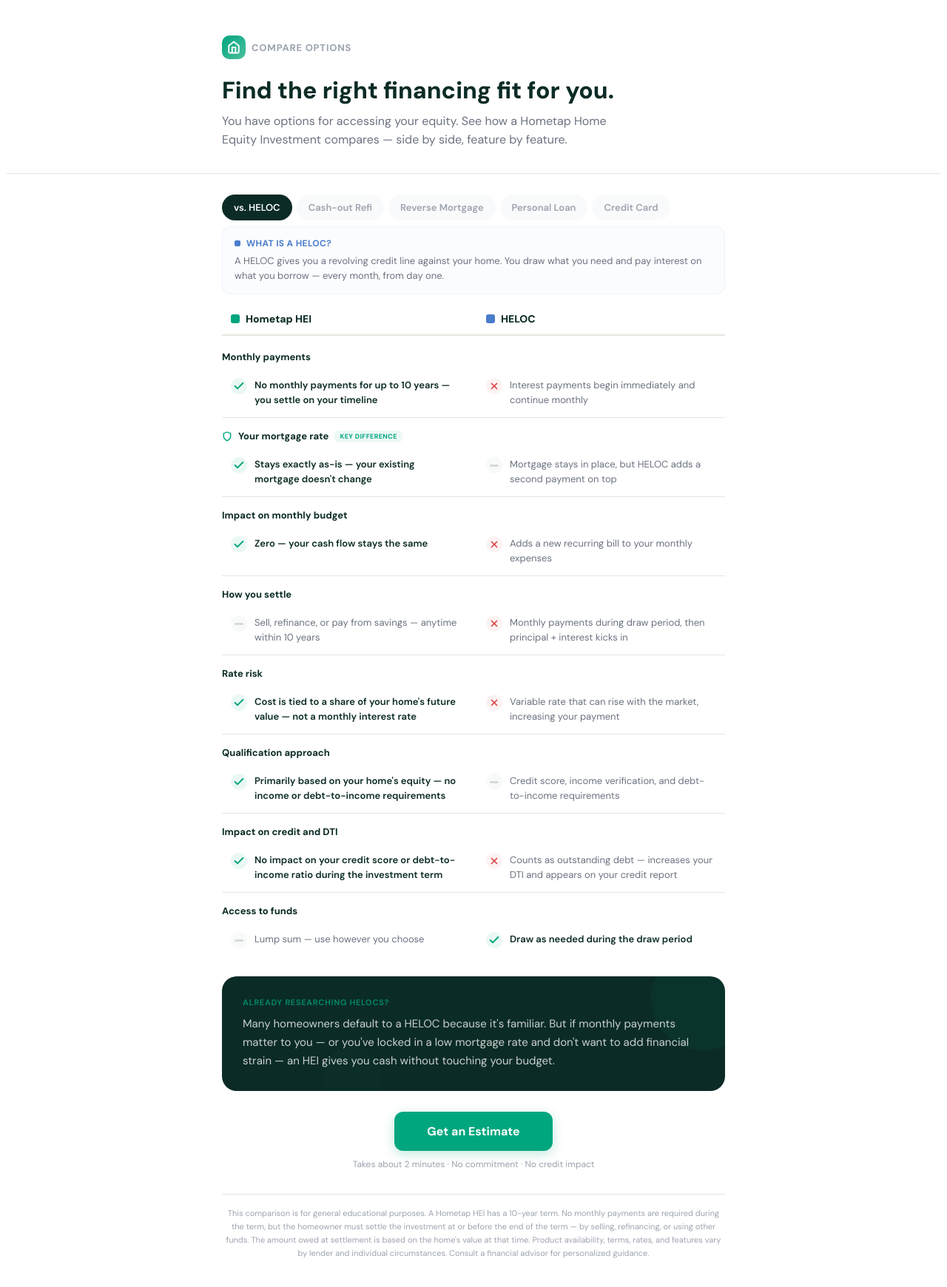
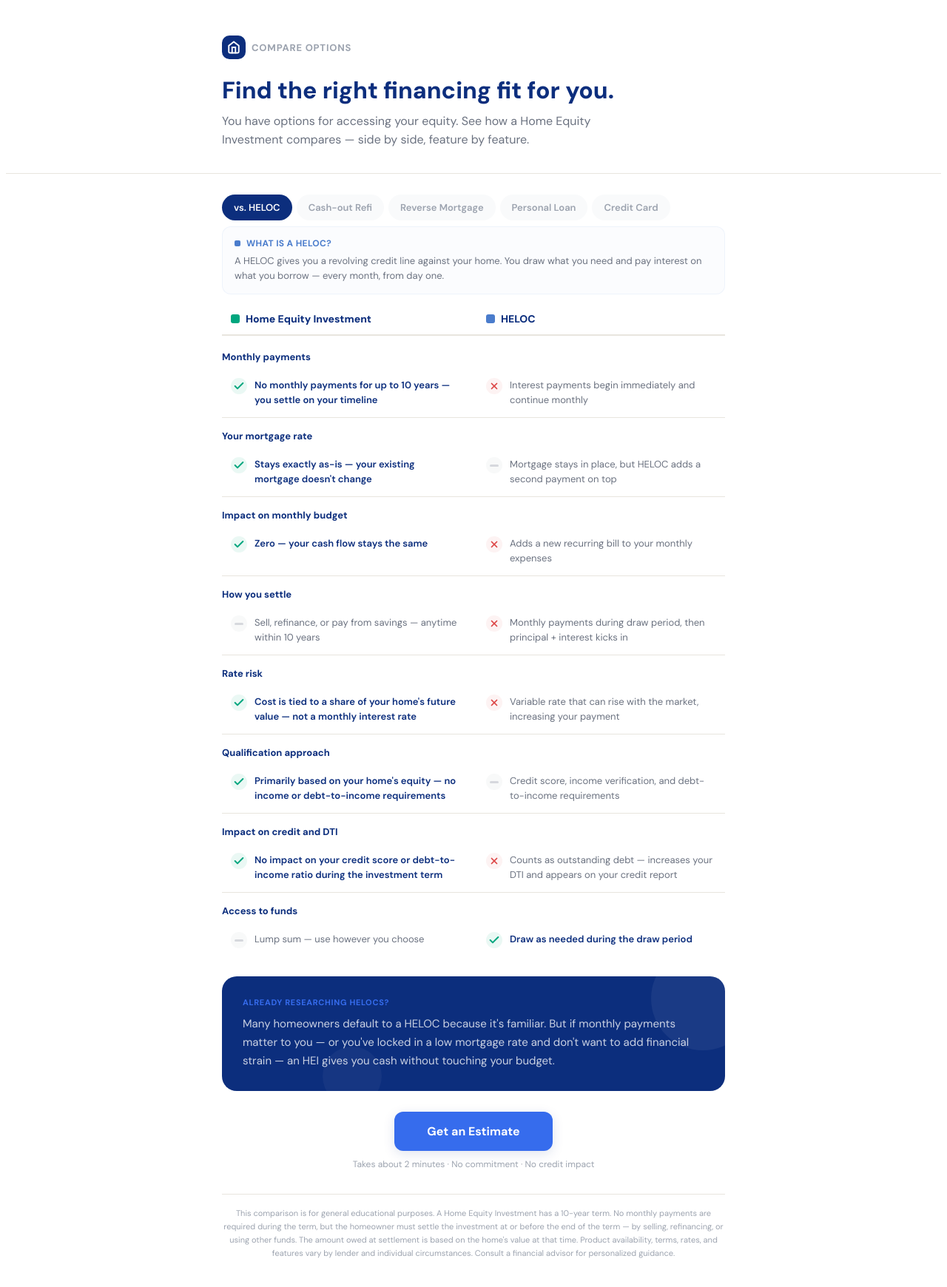
Before and after one commit to mcarl-hometap/comparison-app, a React (Vite) app: page / in a window 1280 px wide. Shown: the top 1740 px of the page at 74% size. Built offline with nearby package versions, Linux system fonts and the light colour scheme.

Commit message:
Update to v4 comparison tool

```diff
--- a/src/App.jsx
+++ b/src/App.jsx
@@ -1,15 +1,16 @@
 import { useState, useEffect } from "react";
 
-/* ─── Hometap Design System Tokens ───
-   Sourced from hometap.com production site + brand guidelines.
-   DM Sans is the primary typeface. Color palette anchored on
-   the signature green (#00A67E) and dark teal (#0B2B26).
+/* ─── Design System Tokens ───
+   DM Sans is the primary typeface. Color palette uses
+   blue/700 as primary dark and blue/100 as CTA.
 */
 const BRAND = {
   green:     "#00A67E",
   greenLight:"#E6F5F0",
   greenDark: "#008A6A",
-  dark:      "#0B2B26",
+  dark:      "#0C2E7D",
+  blue100:   "#366CED",
+  blue700:   "#0C2E7D",
   cream:     "#F7F5F0",
   white:     "#FFFFFF",
   gray100:   "#F9FAFB",
@@ -32,10 +33,10 @@
 
 /* ─── Comparison Data ───
    Content informed by:
-   - Hometap HEI Positioning (Spring 2025)
+   - HEI Positioning (Spring 2025)
    - Compliance Guidelines for Marketing Collateral
    - Monthly Cross-Functional Insights from Paid Social (Guru)
-   - hometap.com/home-equity-investment-vs-traditional-loans
+   - Product comparison page
 
    Key Guru insight applied: Mortgage rate protection is a
    "persistent anxiety trigger that unlocks intent." Homeowners
@@ -251,7 +252,7 @@
       },
       {
         feature: "Collateral",
-        hei: { text: "Hometap records a lien on your home to secure the investment", verdict: "neutral" },
+        hei: { text: "A lien is recorded on your home to secure the investment", verdict: "neutral" },
         other: { text: "Unsecured — your home is not used as collateral", verdict: "win" },
       },
     ],
@@ -354,7 +355,7 @@
   );
 }
 
-function CompRow({ feature, hei, other, otherColor, index, visible, highlighted }) {
+function CompRow({ feature, hei, other, otherColor, index, visible }) {
   const delay = 0.04 * index;
   return (
     <div style={{
@@ -367,20 +368,8 @@
         fontSize: 13, fontWeight: 700, color: BRAND.dark, padding: "16px 0 10px",
         borderTop: index > 0 ? `1px solid ${BRAND.border}` : "none",
         fontFamily: BRAND.font,
-        display: "flex", alignItems: "center", gap: 8,
       }}>
-        {highlighted && (
-          <svg width="14" height="14" viewBox="0 0 24 24" fill="none" stroke={BRAND.green} strokeWidth="2.5" strokeLinecap="round">
-            <path d="M12 22s8-4 8-10V5l-8-3-8 3v7c0 6 8 10 8 10z" />
-          </svg>
-        )}
         {feature}
-        {highlighted && (
-          <span style={{
-            fontSize: 9, fontWeight: 700, color: BRAND.green, background: `${BRAND.green}12`,
-            padding: "2px 7px", borderRadius: 6, letterSpacing: "0.04em", textTransform: "uppercase",
-          }}>Key difference</span>
-        )}
       </div>
 
       {/* Two-column comparison */}
@@ -448,19 +437,18 @@
     <div style={{ fontFamily: BRAND.font, background: BRAND.white, minHeight: "100vh" }}>
       <link href="https://fonts.googleapis.com/css2?family=DM+Sans:wght@400;500;600;700;800&display=swap" rel="stylesheet" />
 
-      {/* Header — aligned with hometap.com visual language */}
+      {/* Header */}
       <div style={{
         background: BRAND.white, padding: "40px 24px 32px",
         borderBottom: `1px solid ${BRAND.border}`,
       }}>
         <div style={{ maxWidth: 680, margin: "0 auto" }}>
-          {/* Hometap wordmark placeholder */}
           <div style={{
             display: "inline-flex", alignItems: "center", gap: 8, marginBottom: 24,
           }}>
             <div style={{
               width: 32, height: 32, borderRadius: 10,
-              background: `linear-gradient(135deg, ${BRAND.green}, #4DBFA0)`,
+              background: BRAND.blue700,
               display: "flex", alignItems: "center", justifyContent: "center",
             }}>
               <svg width="18" height="18" viewBox="0 0 24 24" fill="none" stroke={BRAND.white} strokeWidth="2.5" strokeLinecap="round">
@@ -474,7 +462,7 @@
           </div>
 
           <h1 style={{
-            fontSize: 32, fontWeight: 800, color: BRAND.dark, lineHeight: 1.15, margin: "0 0 10px",
+            fontSize: 32, fontWeight: 800, color: BRAND.blue700, lineHeight: 1.15, margin: "0 0 10px",
             opacity: loaded ? 1 : 0, transform: loaded ? "translateY(0)" : "translateY(10px)",
             transition: "all 0.5s cubic-bezier(0.22, 1, 0.36, 1)",
           }}>
@@ -485,7 +473,7 @@
             opacity: loaded ? 1 : 0, transform: loaded ? "translateY(0)" : "translateY(10px)",
             transition: "all 0.5s cubic-bezier(0.22, 1, 0.36, 1) 0.08s",
           }}>
-            You have options for accessing your equity. See how a Hometap Home Equity Investment compares — side by side, feature by feature.
+            You have options for accessing your equity. See how a Home Equity Investment compares — side by side, feature by feature.
           </p>
         </div>
       </div>
@@ -501,7 +489,7 @@
             return (
               <button key={opt.key} onClick={() => switchTo(opt.key)} style={{
                 padding: "9px 16px", borderRadius: 20, border: "none",
-                background: active ? BRAND.dark : BRAND.gray100,
+                background: active ? BRAND.blue700 : BRAND.gray100,
                 color: active ? BRAND.white : BRAND.gray500,
                 fontSize: 13, fontWeight: 600, fontFamily: BRAND.font,
                 cursor: "pointer", transition: "all 0.25s ease",
@@ -538,7 +526,7 @@
         }}>
           <div style={{ flex: 1, display: "flex", alignItems: "center", gap: 8, padding: "0 12px" }}>
             <div style={{ width: 12, height: 12, borderRadius: 3, background: BRAND.green }} />
-            <span style={{ fontSize: 14, fontWeight: 800, color: BRAND.dark }}>Hometap HEI</span>
+            <span style={{ fontSize: 14, fontWeight: 800, color: BRAND.dark }}>Home Equity Investment</span>
           </div>
           <div style={{ flex: 1, display: "flex", alignItems: "center", gap: 8, padding: "0 12px" }}>
             <div style={{ width: 12, height: 12, borderRadius: 3, background: comp.color }} />
@@ -557,21 +545,20 @@
               otherColor={comp.color}
               index={i}
               visible={visible}
-              highlighted={row.highlighted}
             />
           ))}
         </div>
 
         {/* Bottom line — contextual insight per product */}
         <div style={{
-          background: BRAND.dark, borderRadius: BRAND.radius.xl, padding: "28px 28px",
+          background: BRAND.blue700, borderRadius: BRAND.radius.xl, padding: "28px 28px",
           marginTop: 24, marginBottom: 28, position: "relative", overflow: "hidden",
         }}>
-          <div style={{ position: "absolute", top: -40, right: -40, width: 140, height: 140, borderRadius: "50%", background: `${BRAND.green}10` }} />
-          <div style={{ position: "absolute", bottom: -20, left: "20%", width: 80, height: 80, borderRadius: "50%", background: `${BRAND.green}06` }} />
+          <div style={{ position: "absolute", top: -40, right: -40, width: 140, height: 140, borderRadius: "50%", background: "rgba(255,255,255,0.06)" }} />
+          <div style={{ position: "absolute", bottom: -20, left: "20%", width: 80, height: 80, borderRadius: "50%", background: "rgba(255,255,255,0.04)" }} />
           <div style={{ position: "relative", zIndex: 1 }}>
             <div style={{
-              fontSize: 11, fontWeight: 700, color: `${BRAND.green}bb`,
+              fontSize: 11, fontWeight: 700, color: BRAND.blue100,
               letterSpacing: "0.06em", textTransform: "uppercase", marginBottom: 10,
             }}>
               {comp.bottomLine.hook}
@@ -582,16 +569,16 @@
           </div>
         </div>
 
-        {/* CTA — matches hometap.com button style */}
+        {/* CTA */}
         <div style={{ textAlign: "center" }}>
           <button style={{
-            background: BRAND.green, color: BRAND.white, border: "none",
+            background: BRAND.blue100, color: BRAND.white, border: "none",
             borderRadius: BRAND.radius.md, padding: "16px 44px", fontSize: 16,
             fontWeight: 700, fontFamily: BRAND.font, cursor: "pointer",
-            boxShadow: `0 4px 16px ${BRAND.green}40`, transition: "all 0.2s",
+            boxShadow: `0 4px 16px ${BRAND.blue700}20`, transition: "all 0.2s",
           }}
-            onMouseEnter={e => { e.target.style.transform = "translateY(-2px)"; e.target.style.boxShadow = `0 6px 20px ${BRAND.green}50`; }}
-            onMouseLeave={e => { e.target.style.transform = "translateY(0)"; e.target.style.boxShadow = `0 4px 16px ${BRAND.green}40`; }}
+            onMouseEnter={e => { e.target.style.transform = "translateY(-2px)"; e.target.style.boxShadow = `0 6px 20px ${BRAND.blue700}30`; }}
+            onMouseLeave={e => { e.target.style.transform = "translateY(0)"; e.target.style.boxShadow = `0 4px 16px ${BRAND.blue700}20`; }}
           >
             Get an Estimate
           </button>
@@ -605,7 +592,7 @@
           marginTop: 32, padding: "16px 0", borderTop: `1px solid ${BRAND.border}`,
           fontSize: 11, color: BRAND.gray500, lineHeight: 1.65, textAlign: "center",
         }}>
-          This comparison is for general educational purposes. A Hometap HEI has a 10-year term. No monthly payments are required during the term, but the homeowner must settle the investment at or before the end of the term — by selling, refinancing, or using other funds. The amount owed at settlement is based on the home's value at that time. Product availability, terms, rates, and features vary by lender and individual circumstances. Consult a financial advisor for personalized guidance.
+          This comparison is for general educational purposes. A Home Equity Investment has a 10-year term. No monthly payments are required during the term, but the homeowner must settle the investment at or before the end of the term — by selling, refinancing, or using other funds. The amount owed at settlement is based on the home's value at that time. Product availability, terms, rates, and features vary by lender and individual circumstances. Consult a financial advisor for personalized guidance.
         </div>
       </div>
     </div>
```
